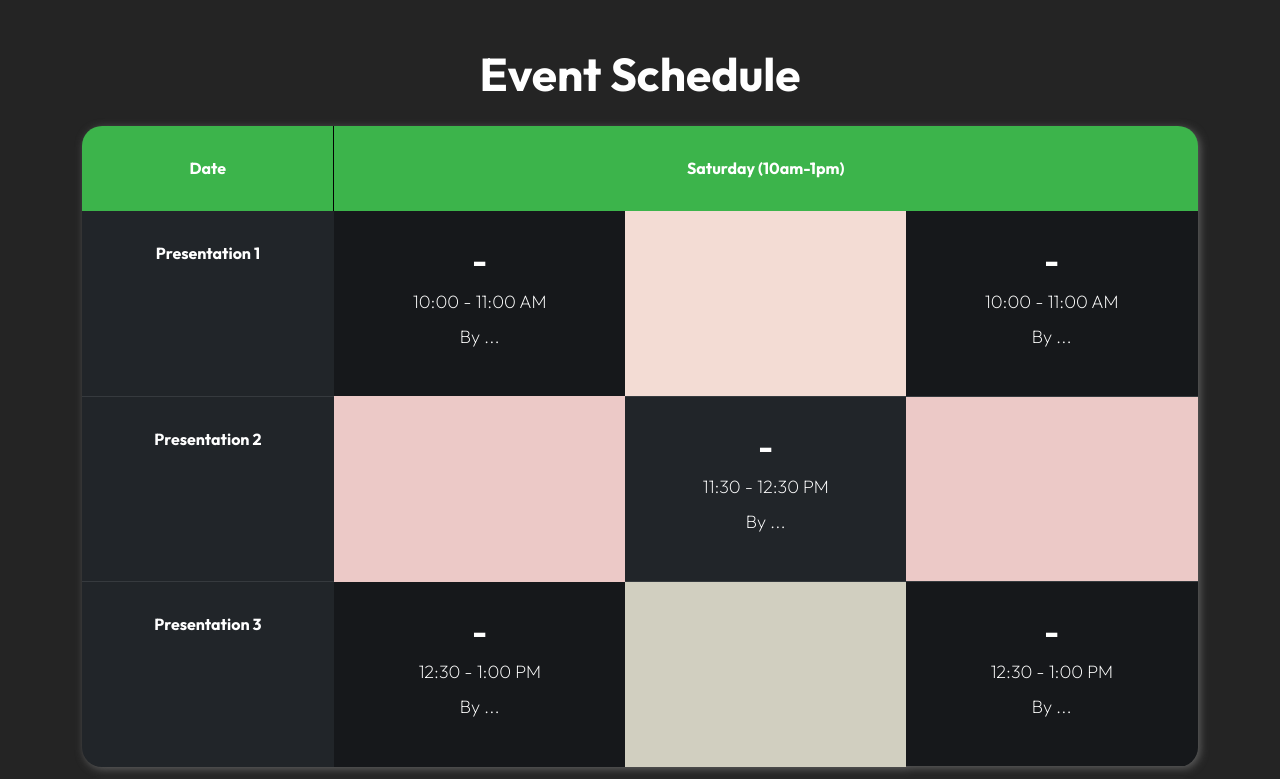
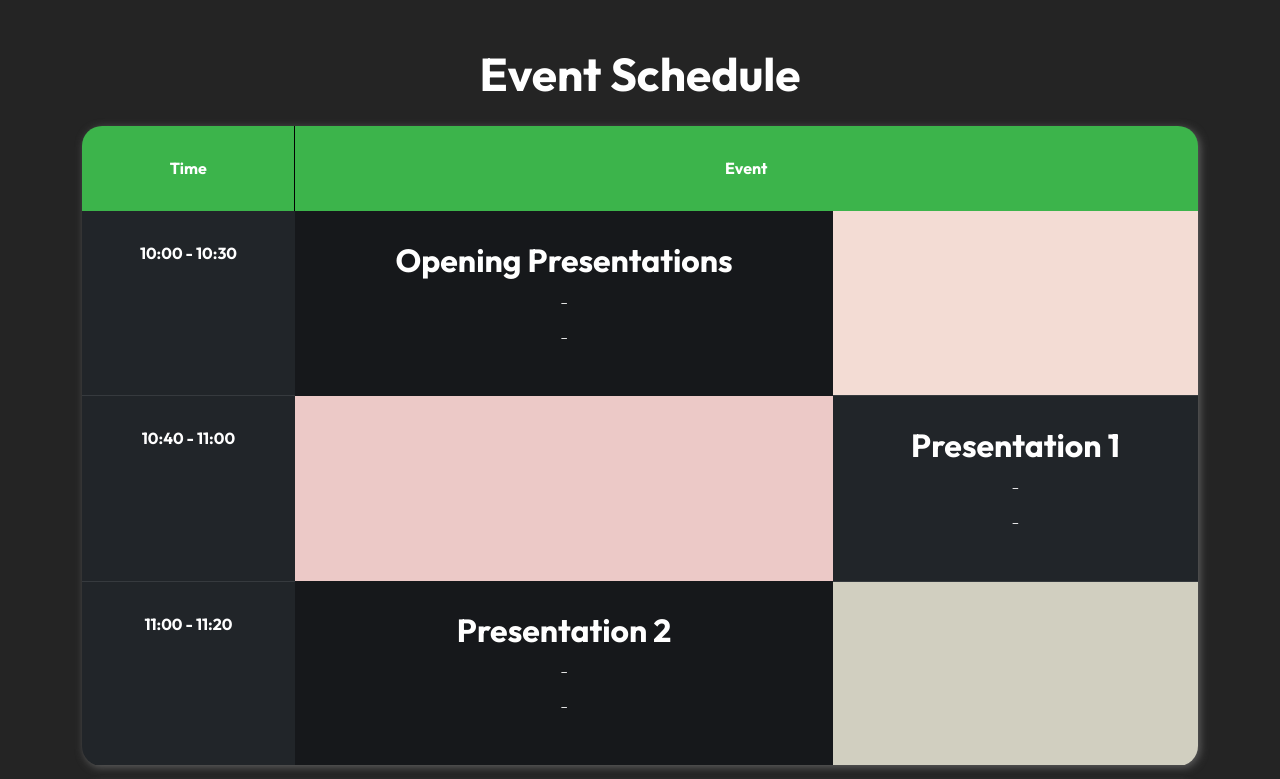
Before and after one commit to laudb/SFD2024, a plain HTML site: page index.html in a window 1280 px wide. Shown: the part 3140-3919 px from the top of the page. Drawn offline with Linux system fonts and the light colour scheme.

Commit message:
add first-session of presentations

```diff
--- a/index.html
+++ b/index.html
@@ -374,9 +374,9 @@
                                         <table class="schedule-table table table-dark">
                                             <thead>
                                                 <tr>
-                                                    <th scope="col">Date</th>
+                                                    <th scope="col">Time</th>
 
-                                                    <th scope="col" colspan="4">Saturday&nbsp;(10am-1pm)</th>
+                                                    <th scope="col" colspan="3">Event</th>
 
                                                     <!-- <th scope="col"></th> -->
 
@@ -385,71 +385,51 @@
 
                                             <tbody>
                                                 <tr>
-                                                    <th scope="row">Presentation 1</th>
+                                                    <th scope="row">10:00 - 10:30</th>
 
                                                     <td class="table-background-image-wrap pop-background-image">
-                                                        <h3>-</h3>
+                                                        <h3>Opening Presentations</h3>
 
-                                                        <p class="mb-2">10:00 - 11:00 AM</p>
+                                                        <p class="mb-2">-</p>
 
-                                                        <p>By ...</p>
+                                                        <p>-</p>
 
                                                         <div class="section-overlay"></div>
                                                     </td>
 
                                                     <td style="background-color: #F3DCD4"></td>
 
-                                                    <td class="table-background-image-wrap pop-background-image">
-                                                        <h3>-</h3>
-
-                                                        <p class="mb-2">10:00 - 11:00 AM</p>
-
-                                                        <p>By ...</p>
-
-                                                        <div class="section-overlay"></div>
-                                                    </td>
-
 
                                                 </tr>
 
                                                 <tr>
-                                                    <th scope="row">Presentation 2</th>
+                                                    <th scope="row">10:40 - 11:00</th>
 
                                                     <td style="background-color: #ECC9C7"></td>
 
                                                     <td>
-                                                        <h3>-</h3>
+                                                        <h3>Presentation 1</h3>
 
-                                                        <p class="mb-2">11:30 - 12:30 PM</p>
+                                                        <p class="mb-2">-</p>
 
-                                                        <p>By ...</p>
+                                                        <p>-</p>
                                                     </td>
-                                                    <td style="background-color: #ECC9C7"></td>
                                                 </tr>
 
                                                 <tr>
-                                                    <th scope="row">Presentation 3</th>
+                                                    <th scope="row">11:00 - 11:20</th>
 
                                                     <td class="table-background-image-wrap country-background-image">
-                                                        <h3>-</h3>
+                                                        <h3>Presentation 2</h3>
 
-                                                        <p class="mb-2">12:30 - 1:00 PM</p>
+                                                        <p class="mb-2">-</p>
 
-                                                        <p>By ...</p>
+                                                        <p>-</p>
 
                                                         <div class="section-overlay"></div>
                                                     </td>
 
                                                     <td style="background-color: #D1CFC0"></td>
-                                                    <td class="table-background-image-wrap country-background-image">
-                                                        <h3>-</h3>
-
-                                                        <p class="mb-2">12:30 - 1:00 PM</p>
-
-                                                        <p>By ...</p>
-
-                                                        <div class="section-overlay"></div>
-                                                    </td>
                                                 </tr>
                                             </tbody>
                                         </table>
```
